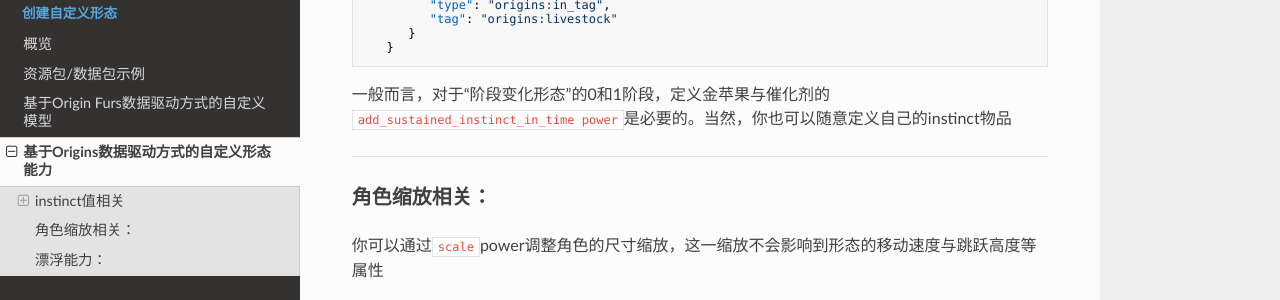
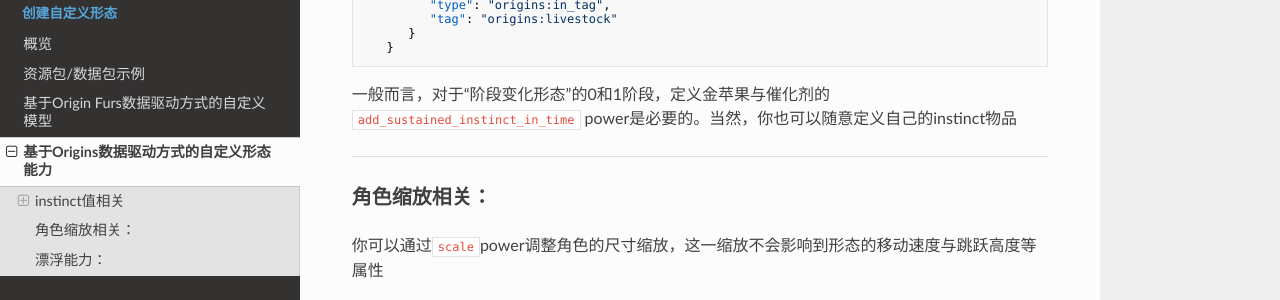
Before and after one commit to onixary/ssc_wiki, an MkDocs documentation site: the page built from docs/custom_forms/origins_data_pack.md, in a window 1280 px wide and 900 px high, scrolled down 1268 px. Shown: the part 149-449 px from the top of the window. Built offline with MkDocs 1.6.1, drawn with Linux system fonts in a browser that asks for light colours; nearby versions of some CDN libraries.

````diff
--- a/docs/custom_forms/origins_data_pack.md
+++ b/docs/custom_forms/origins_data_pack.md
@@ -77,7 +77,7 @@ mod使用[Origins](https://modrinth.com/mod/origins)的逻辑来定义不同形
    }
 ```
 
-一般而言，对于“阶段变化形态”的0和1阶段，定义金苹果与催化剂的`add_sustained_instinct_in_time power`是必要的。当然，你也可以随意定义自己的instinct物品
+一般而言，对于“阶段变化形态”的0和1阶段，定义金苹果与催化剂的`add_sustained_instinct_in_time` power是必要的。当然，你也可以随意定义自己的instinct物品
 
 ---
 
````
